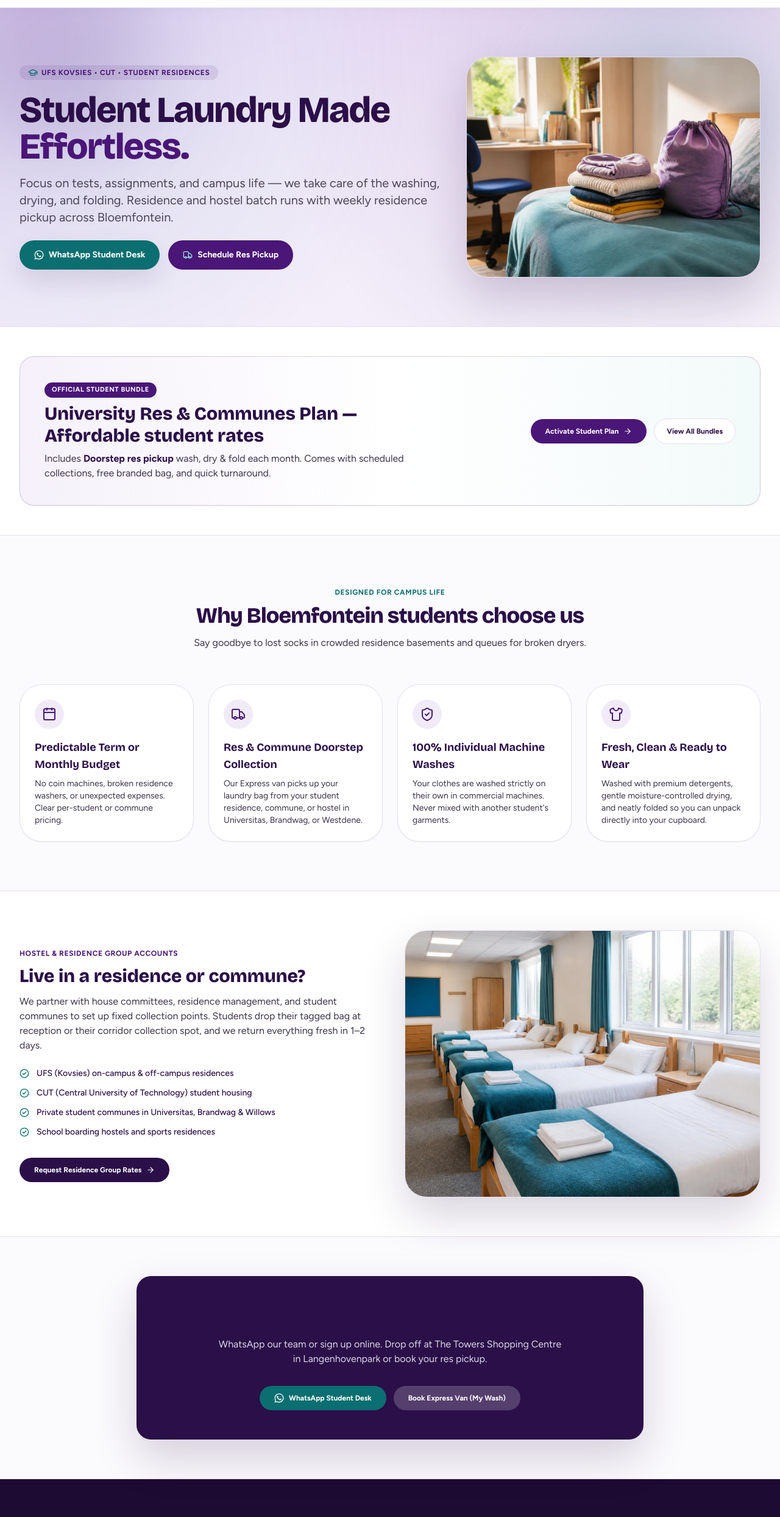
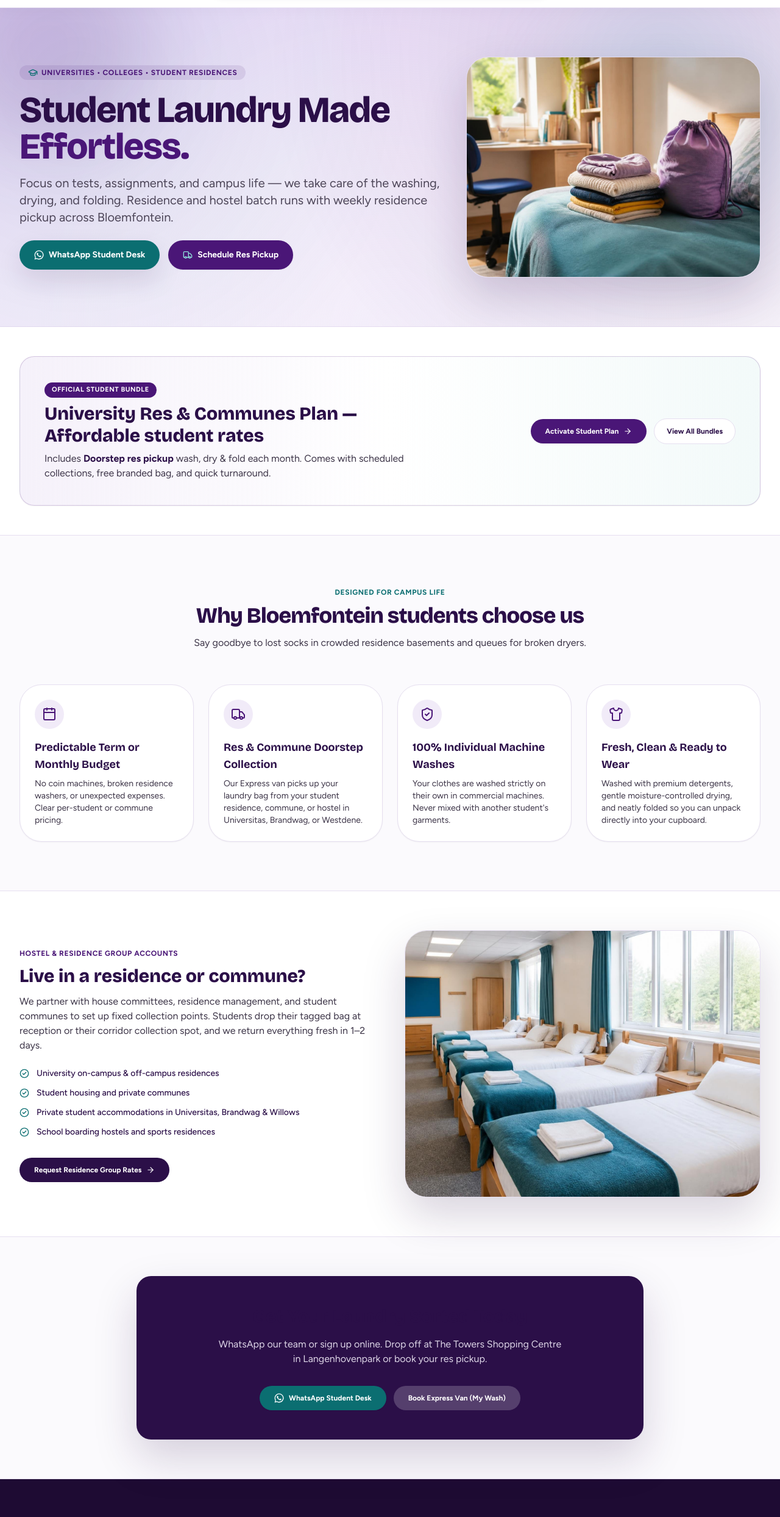
Before and after one commit to arnobonthuyzen-arch/LaundroHub, a Next.js app: page /students in a window 1280 px wide. Shown: the part 101-2588 px from the top of the page at 61% size. Built offline with nearby package versions, Linux system fonts and the light colour scheme.

Commit message:
content: remove UFS and CUT references in university and student copy

```diff
--- a/src/app/page.tsx
+++ b/src/app/page.tsx
@@ -218,7 +218,7 @@ export default async function HomePage() {
               Boarding school &amp; hostel laundry made simple.
             </h2>
             <p className="mt-4 text-base text-brand-body">
-              Scheduled weekly batch runs for school boarding hostels, sports derbies &amp; tournament kits, UFS/CUT residences, and student communes in Bloemfontein. Tagged bags, uniform pressing, and zero mix-ups.
+              Scheduled weekly batch runs for school boarding hostels, sports derbies &amp; tournament kits, university residences, and student communes in Bloemfontein. Tagged bags, uniform pressing, and zero mix-ups.
             </p>
           </div>
 
@@ -339,7 +339,7 @@ export default async function HomePage() {
               </h2>
             </div>
             <p className="text-sm text-brand-muted max-w-md">
-              From UFS &amp; CUT student residences to high-turnover Airbnb units, boutique guesthouses, and school rugby kits.
+              From university student residences to high-turnover Airbnb units, boutique guesthouses, and school rugby kits.
             </p>
           </div>
 
@@ -356,7 +356,7 @@ export default async function HomePage() {
                   Students &amp; Residences
                 </h3>
                 <p className="mt-2 text-xs text-brand-body leading-relaxed">
-                  Batch laundry runs, UFS &amp; CUT residence pickups, and hassle-free wash &amp; fold.
+                  Batch laundry runs, university residence pickups, and hassle-free wash &amp; fold.
                 </p>
               </div>
               <span className="mt-6 inline-flex items-center text-xs font-bold text-brand-purple group-hover:translate-x-1 transition-transform">
--- a/src/app/students/page.tsx
+++ b/src/app/students/page.tsx
@@ -19,7 +19,7 @@ import { BUSINESS_INFO, getPricingPlans } from "@/lib/data";
 export const metadata: Metadata = {
   title: "Student Laundry & Residence Packages | Laundro-Hub Bloemfontein",
   description:
-    "Affordable student & residence laundry plans for UFS Kovsies, CUT, college students, and residences. Scheduled doorstep pickup, individual bag washing, and fresh folding.",
+    "Affordable student & residence laundry plans for university, college students, and residences. Scheduled doorstep pickup, individual bag washing, and fresh folding.",
 };
 
 export default async function StudentsPage() {
@@ -50,9 +50,9 @@ export default async function StudentsPage() {
   ];
 
   const residenceOptions = [
-    "UFS (Kovsies) on-campus & off-campus residences",
-    "CUT (Central University of Technology) student housing",
-    "Private student communes in Universitas, Brandwag & Willows",
+    "University on-campus & off-campus residences",
+    "Student housing and private communes",
+    "Private student accommodations in Universitas, Brandwag & Willows",
     "School boarding hostels and sports residences",
   ];
 
@@ -68,7 +68,7 @@ export default async function StudentsPage() {
             <div className="lg:col-span-7 space-y-4">
               <span className="inline-flex items-center gap-1.5 rounded-full bg-brand-purple/10 px-3.5 py-1 text-xs font-bold uppercase tracking-wider text-brand-purple">
                 <GraduationCap className="h-4 w-4 text-brand-teal" />
-                UFS Kovsies &bull; CUT &bull; Student Residences
+                Universities &bull; Colleges &bull; Student Residences
               </span>
               <h1 className="font-display text-4xl sm:text-5xl lg:text-6xl font-extrabold text-brand-deep tracking-tight">
                 Student Laundry Made <span className="text-brand-purple">Effortless.</span>
--- a/src/app/what-we-offer/page.tsx
+++ b/src/app/what-we-offer/page.tsx
@@ -471,7 +471,7 @@ export default async function WhatWeOfferPage() {
                   Students &amp; Residences
                 </h4>
                 <p className="mt-2 text-xs text-brand-body leading-relaxed">
-                  Budget monthly kg bundles, UFS &amp; CUT res collections, and hassle-free laundry bags.
+                  Budget monthly kg bundles, university residence collections, and hassle-free laundry bags.
                 </p>
               </div>
               <span className="mt-4 inline-flex items-center text-xs font-bold text-brand-purple group-hover:translate-x-1 transition-transform">
--- a/src/components/Footer.tsx
+++ b/src/components/Footer.tsx
@@ -119,7 +119,7 @@ export function Footer() {
             <ul className="flex flex-col gap-2 text-sm text-brand-lav/80">
               <li>
                 <Link href="/students" className="hover:text-white transition-colors">
-                  Students &amp; Residences (UFS/CUT)
+                  Students &amp; Residences
                 </Link>
               </li>
               <li>
--- a/src/components/NavDropdown.tsx
+++ b/src/components/NavDropdown.tsx
@@ -29,7 +29,7 @@ interface SectorMenuItem {
 const SECTOR_ITEMS: SectorMenuItem[] = [
   {
     title: "Students & Residences",
-    subtitle: "Monthly kg bundles & res runs (UFS/CUT)",
+    subtitle: "Monthly kg bundles & res scheduled runs",
     href: "/students",
     icon: GraduationCap,
     colorClass: "bg-brand-lav text-brand-purple",
--- a/src/lib/data.ts
+++ b/src/lib/data.ts
@@ -155,7 +155,7 @@ const PRICING_PLANS: PricingPlan[] = [
     name: "University Res & Communes",
     weightLimit: "Doorstep res pickup",
     pricePerMonth: "Affordable student rates",
-    description: "Designed for UFS Kovsies and CUT students, residence houses, and shared student communes.",
+    description: "Designed for university and college students, residence houses, and shared student communes.",
     features: [
       "Pickups at residence gate or commune address",
       "Wash, dry & fold within 24–48 hours",
```
Also changed, not shown: graphify-out/manifest.json.
